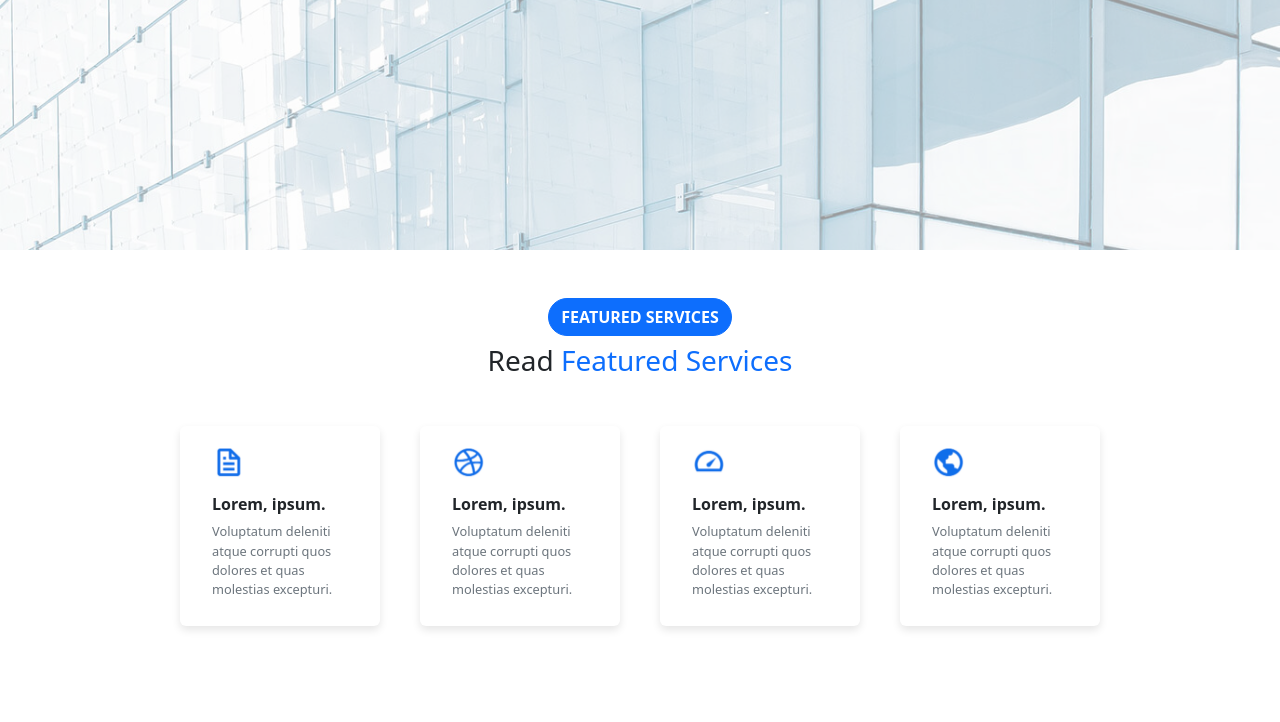
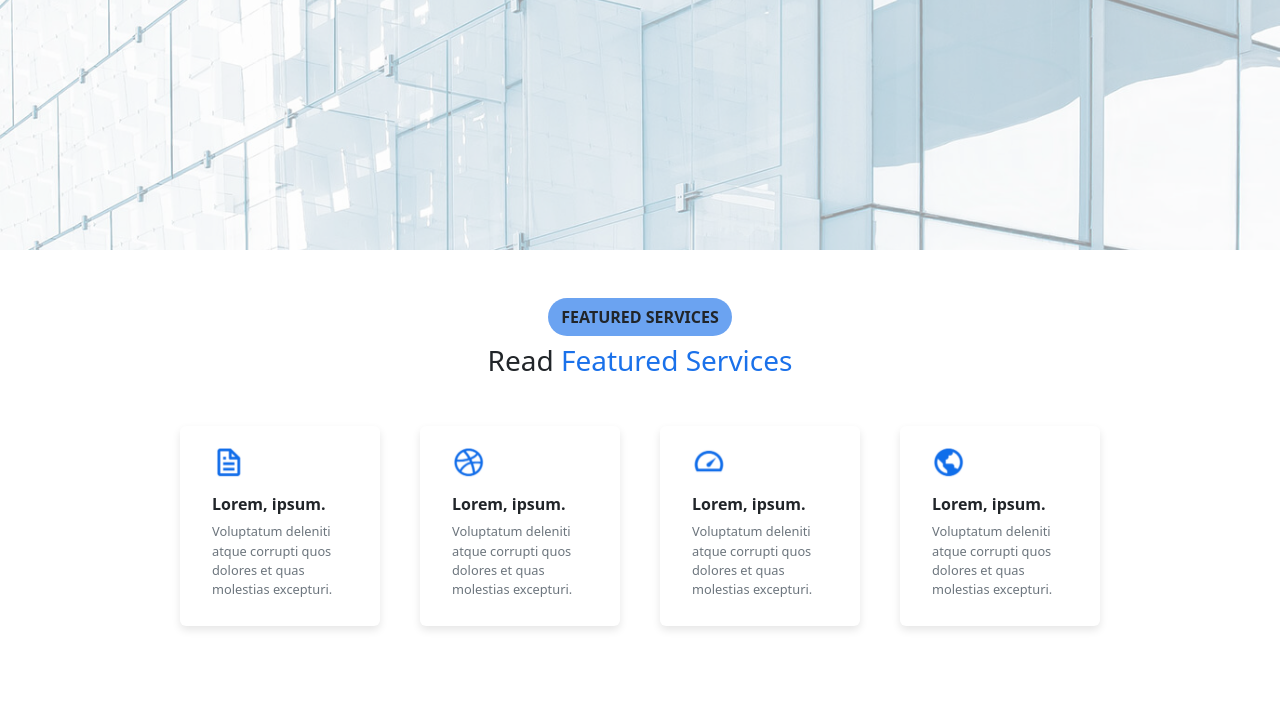
Before and after one commit to perljustine/Projet_templateMolengeek_Perl_Justine, a website: page projet_molengeek_perl/index.html in a window 1280 px wide. Shown: the part 464-1186 px from the top of the page. Drawn offline with Linux system fonts and the light colour scheme.

Commit message:
ajout variable bouton

```diff
--- a/projet_molengeek_perl/index.html
+++ b/projet_molengeek_perl/index.html
@@ -32,7 +32,7 @@
 </header>
 <section class="services p-5 d-flex row ">
     <div class="container text-center">
-        <a href="#" class="btn btn-primary rounded-5 mb-2"><strong>FEATURED SERVICES</strong></a>
+        <a href="#" class="btn custom-badge rounded-5 mb-2"><strong>FEATURED SERVICES</strong></a>
         <h3 class="card-title">Read <span class="text-primary">Featured Services</span></h3>
     </div>
 
--- a/projet_molengeek_perl/src/sass/_variables.sass
+++ b/projet_molengeek_perl/src/sass/_variables.sass
@@ -0,0 +1 @@
+$blue : #1a71eaa4
--- a/projet_molengeek_perl/src/sass/modules/_services.sass
+++ b/projet_molengeek_perl/src/sass/modules/_services.sass
@@ -1,3 +1,6 @@
+.services
+    .custom-badge
+        background-color: $blue
 
 .services_options
     display:flex
```
Also changed, not shown: projet_molengeek_perl/public/css/app.css, 1 other file.
